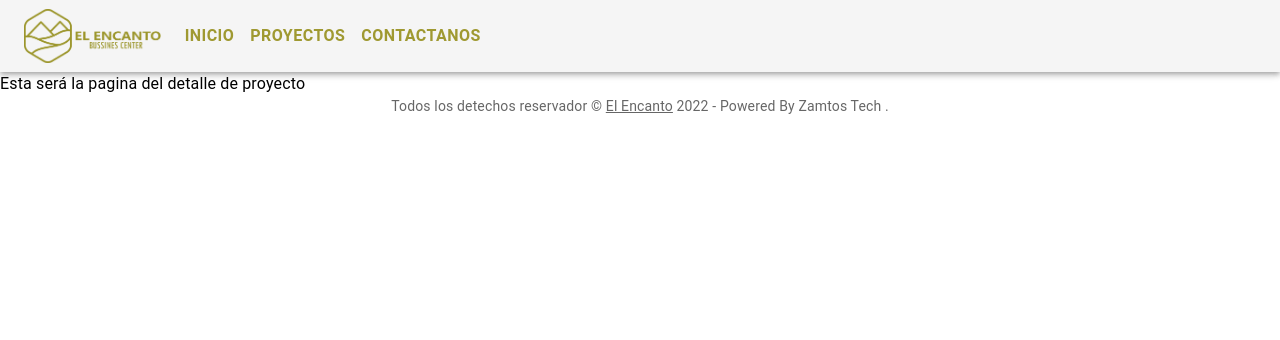
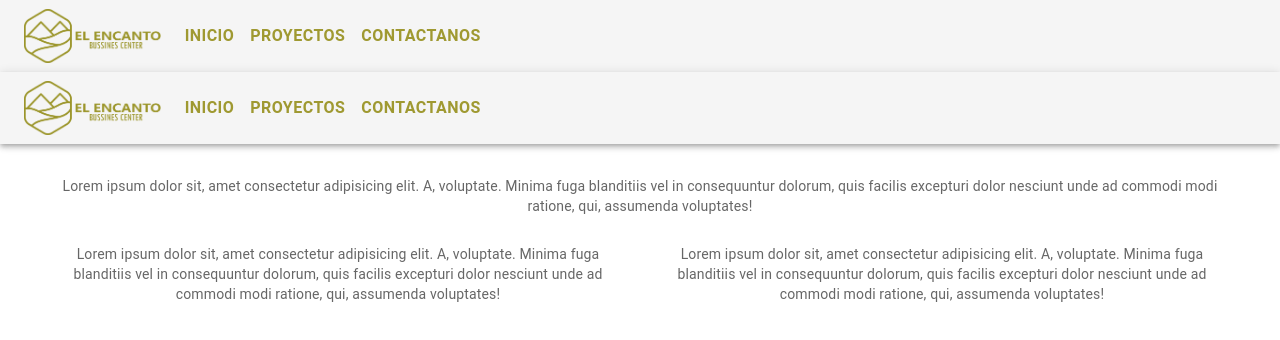
Before and after one commit to yaellizarraga/custom-spa, a Next.js app: page /proyectos/1 in a window 1280 px wide. Shown: the top 340 px of the page. Built offline with nearby package versions, Linux system fonts and the light colour scheme.

Commit message:
se crea grid del sitio

```diff
--- a/pages/proyectos/[projectId].tsx
+++ b/pages/proyectos/[projectId].tsx
@@ -1,17 +1,47 @@
 import * as React from 'react';
-import { createTheme, ThemeProvider, Typography } from '@mui/material';
+import { Box, Container, createTheme, Grid, Paper, styled, ThemeProvider, Typography } from '@mui/material';
 import MainMenu from '../../components/menu/menu';
 import Copyright from '../../components/copyrigth/copy';
+import CssBaseline from '@mui/material/CssBaseline'
 
 export default function ProjectDetail() {
     const theme = createTheme();
+    const Item = styled(Box)(({ theme }) => ({
+        backgroundColor: theme.palette.mode === 'dark' ? '#1A2027' : '#fff',
+        ...theme.typography.body2,
+        padding: theme.spacing(1),
+        textAlign: 'center',
+        color: theme.palette.text.secondary,
+        marginTop: '2%'
+      }));
     return (
         <ThemeProvider theme={theme}>
             <MainMenu />
+            <CssBaseline />
+            <MainMenu />
             <main>
-            <Typography>Esta será la pagina del detalle de proyecto</Typography>
+                <Container disableGutters>
+                    <Grid container spacing={2}>
+                        <Grid item md={12}>
+                            <Item>
+                               Lorem ipsum dolor sit, amet consectetur adipisicing elit. A, voluptate. Minima fuga blanditiis vel in consequuntur dolorum, quis facilis excepturi dolor nesciunt unde ad commodi modi ratione, qui, assumenda voluptates!
+                            </Item>
+                        </Grid>
+                    </Grid>
+                    <Grid container spacing={1}>
+                        <Grid item md={6}>
+                            <Item>
+                               Lorem ipsum dolor sit, amet consectetur adipisicing elit. A, voluptate. Minima fuga blanditiis vel in consequuntur dolorum, quis facilis excepturi dolor nesciunt unde ad commodi modi ratione, qui, assumenda voluptates!
+                            </Item>
+                        </Grid>
+                        <Grid item md={6}>
+                            <Item>
+                               Lorem ipsum dolor sit, amet consectetur adipisicing elit. A, voluptate. Minima fuga blanditiis vel in consequuntur dolorum, quis facilis excepturi dolor nesciunt unde ad commodi modi ratione, qui, assumenda voluptates!
+                            </Item>
+                        </Grid>
+                    </Grid>
+                </Container>
             </main>
-            <Copyright />
         </ThemeProvider>
     );
 }
```
Also changed, not shown: pages/proyectos/index.tsx (+32 -2 lines).
